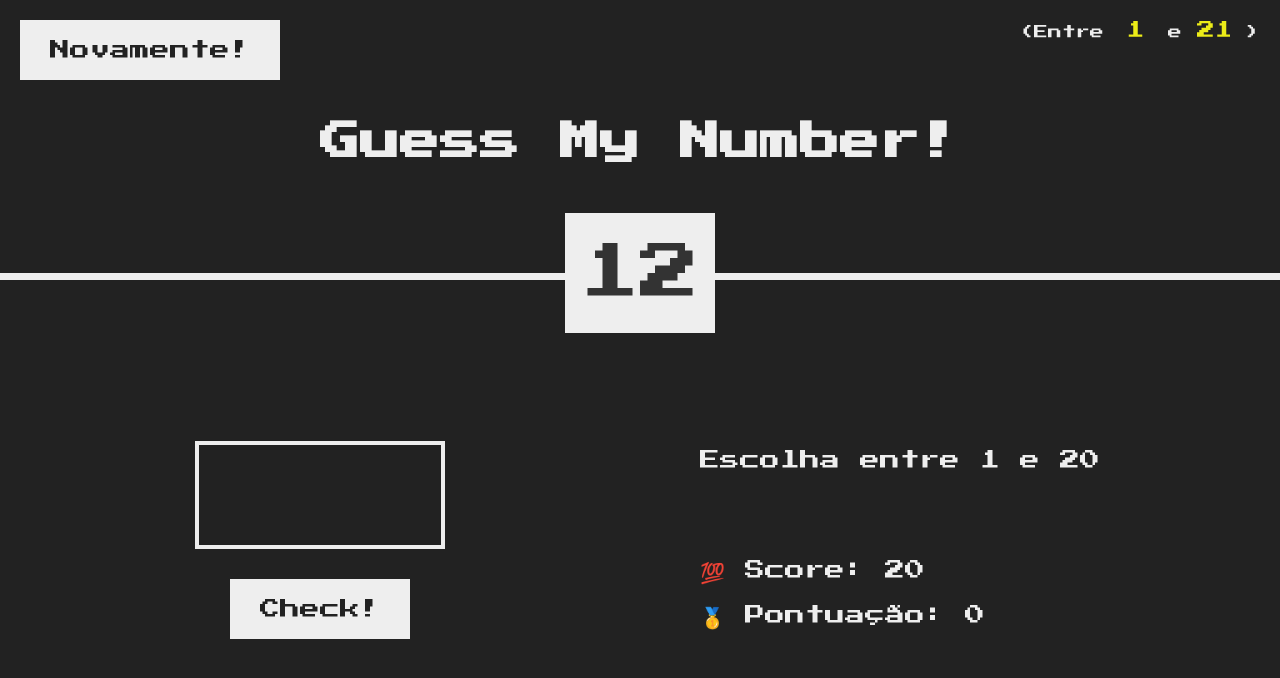
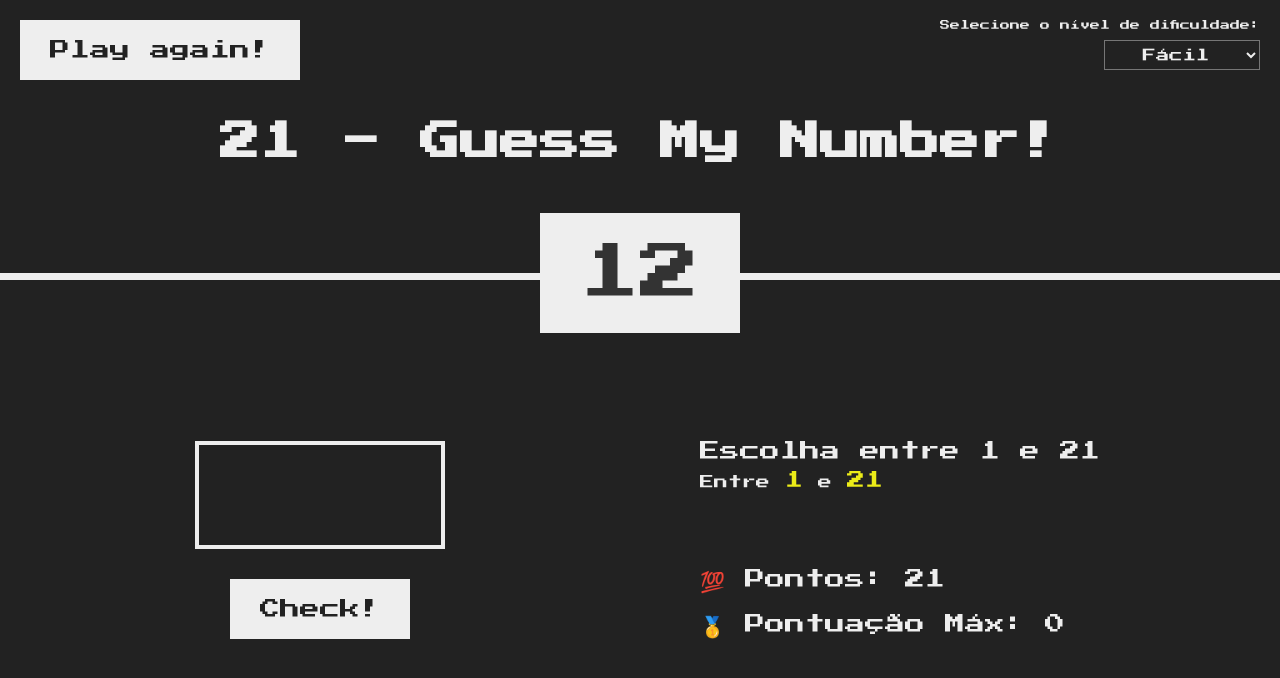
Before and after one commit to andersonlima7/Guess-My-Number-21, a plain HTML site: page index.html in a window 1280 px wide. Both pictures are taken after a click on the button "Check!". Drawn offline with Linux system fonts and the light colour scheme.

Commit message:
Adicionado sistema de dificuldade.

```diff
--- a/index.html
+++ b/index.html
@@ -6,27 +6,35 @@
   <meta name="viewport" content="width=device-width, initial-scale=1.0" />
   <meta http-equiv="X-UA-Compatible" content="ie=edge" />
   <link rel="stylesheet" href="style.css" />
-  <title>Guess My Number!</title>
+  <title>21 - Guess My Number!</title>
 </head>
 
 <body>
   <header>
-    <h1>Guess My Number!</h1>
-    <p class="between">(Entre <input type="number" class="between-number" id="min" value="1">e <input type="number"
-        class="between-number" id="max" value="21">)</p>
-    <button class="btn again">Novamente!</button>
+    <h1>21 - Guess My Number!</h1>
+
+    <button class="btn again">Play again!</button>
+    <label class="label-difficulty " for="difficulty">Selecione o nível de dificuldade:</label>
+    <select name="difficulty" class="difficulty">
+      <option value="Easy">Fácil</option>
+      <option value="Normal">Normal</option>
+      <option value="Hard">Difícil</option>
+      <option value="Impossible">Impossível</option>
+    </select>
     <div class="number">?</div>
   </header>
   <main>
     <section class="left">
-      <input type="number" class="guess" />
+      <input type="number" class="guess" id="guess_input" />
       <button class="btn check">Check!</button>
     </section>
     <section class="right">
       <p class="message">Comece a adivinhar...</p>
-      <p class="label-score">💯 Score: <span class="score">20</span></p>
+      <p class="between">Entre <span class="between-number" id="min">1</span> e <span class="between-number"
+          id="max">21</span></p>
+      <p class="label-score">💯 Pontos: <span class="score">21</span></p>
       <p class="label-highscore">
-        🥇 Pontuação: <span class="highscore">0</span>
+        🥇 Pontuação Máx: <span class="highscore">0</span>
       </p>
     </section>
   </main>
--- a/script.js
+++ b/script.js
@@ -18,10 +18,15 @@ console.log(document.querySelector('.guess').value);
 // Elemento -> Evento que acontece com esse elemento -> Reação a esse evento.
 
 
-let min = 1;
+const min = 1;
 let max = 21;
-let score = 20;
+let tip_close_value = 4; //Diferença entre o número palpitado e o número sorteado para receber a dica que o valor está próximo.
+let score = 21;
 let secretNumber;
+
+let difficulty = document.querySelector('.difficulty');
+
+
 
 /* Esta função retorna um número entre dois valores definidos. O valor retornado será maior ou igual a min, e menor ou igual a max. */
 function getRandomNumber(min, max) {
@@ -33,6 +38,8 @@ function getRandomNumber(min, max) {
 function refreshNumber() {
     secretNumber = getRandomNumber(min, max);
     document.querySelector('.number').textContent = secretNumber;
+    document.querySelector('#max').textContent = max;
+
 }
 
 refreshNumber();
@@ -42,20 +49,34 @@ function updateScore() {
     document.querySelector('.score').textContent = score;
 }
 
+function endgame() {
+    document.querySelector('#guess_input').disabled = true;
+    document.querySelector('.difficulty').disabled = true;
+}
 
-// Listener das opções do Between
-document.querySelector('#min').addEventListener('change', function () {
-    min = Number(document.querySelector('#min').value);
-    alert(min, max);
+/* Determina a dificuldade da aplicação! */
+difficulty.addEventListener('change', function () {
+    const difficulty_value = difficulty.value;
+    switch (difficulty_value) {
+        case 'Easy':
+            max = 21;
+            break;
+        case 'Normal':
+            max = 63;
+            break;
+        case 'Hard':
+            max = 105;
+            break;
+        case 'Impossible':
+            max = 999
+            break;
+        default:
+            max = 21;
+            break;
+    }
+
     refreshNumber();
-})
-
-document.querySelector('#max').addEventListener('change', function () {
-    max = Number(document.querySelector('#max').value);
-    alert(max);
-    refreshNumber();
-})
-
+});
 
 // Listener do Check!
 document.querySelector('.check').addEventListener('click', function () {
@@ -66,10 +87,12 @@ document.querySelector('.check').addEventListener('click', function () {
     // Condições de adivinhações.
 
     if (guess < min || guess > max) { // Fora do intervalo.
-        document.querySelector('.message').textContent = 'Escolha entre 1 e 20';
+        document.querySelector('.message').textContent = `Escolha entre ${min} e ${max}`;
     }
     else if (guess === secretNumber) { // Número correto.
-        document.querySelector('.message').textContent = '🎉  Número Correto!'
+        document.querySelector('.message').textContent = 'Número Correto!';
+        document.body.style = 'background-color: green';
+        endgame();
     }
 
     else { // Palpites errados
@@ -90,8 +113,9 @@ document.querySelector('.check').addEventListener('click', function () {
             updateScore();
         }
         else {
-            document.querySelector('.message').textContent = '😢 Você perdeu!'
+            document.querySelector('.message').textContent = ' Você perdeu!'
             document.querySelector('.score').textContent = 0;
+            document.querySelector('#guess_input').disabled = true;
         }
 
 
--- a/style.css
+++ b/style.css
@@ -60,7 +60,7 @@ h1 {
   background: #eee;
   color: #333;
   font-size: 6rem;
-  width: 15rem;
+  min-width: 20rem;
   padding: 3rem 0rem;
   text-align: center;
   position: absolute;
@@ -69,29 +69,31 @@ h1 {
   transform: translate(-50%, 50%);
 }
 
-.between {
-  font-size: 1.4rem;
-  position: absolute;
-  top: 2rem;
-  right: 2rem;
-}
-
-.between-number{
-  background: none;
-  font-family: inherit;
-  font-size: 1.8rem;
-  color: rgb(236, 236, 24);
-  border: none;
-  text-align: center;
-  width: 5rem;
-  padding: .1rem;
-}
-
 .again {
   position: absolute;
   top: 2rem;
   left: 2rem;
 }
+
+.label-difficulty{
+  position: absolute;
+  right: 2rem;
+  top: 2rem;
+}
+
+.difficulty{
+  position: absolute;
+  right: 2rem;
+  top: 4rem;
+  height: 3rem;
+  font-family: inherit;
+  text-align: center;
+  color: #eee;
+  background-color: #222;
+
+}
+
+
 
 .guess {
   background: none;
@@ -121,9 +123,25 @@ h1 {
 }
 
 .message {
-  margin-bottom: 8rem;
   height: 3rem;
 }
+
+.between {
+  font-size: 1.4rem;
+  margin-bottom: 8rem;
+}
+
+.between-number{
+  background: none;
+  font-family: inherit;
+  font-size: 1.8rem;
+  color: rgb(236, 236, 24);
+  border: none;
+  text-align: center;
+  width: 5rem;
+  padding: .1rem;
+}
+
 
 .label-score {
   margin-bottom: 2rem;
```
